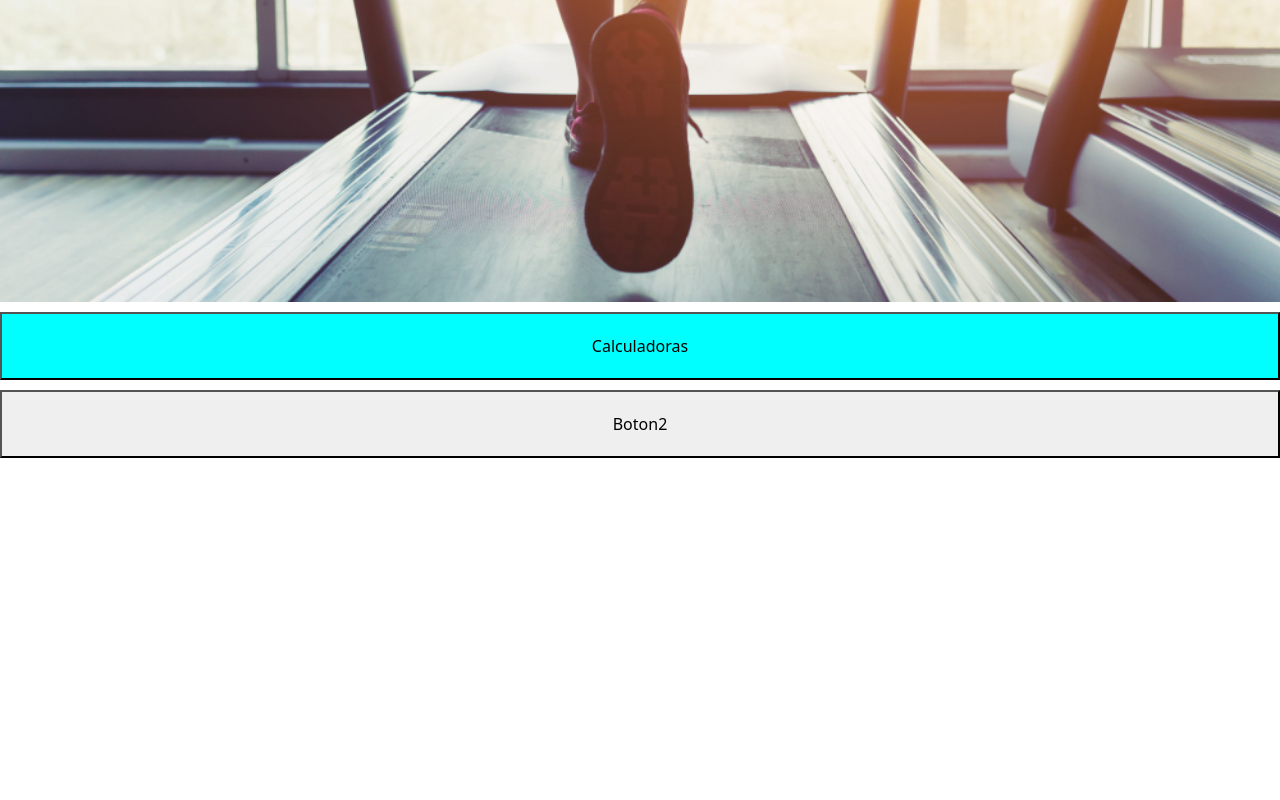
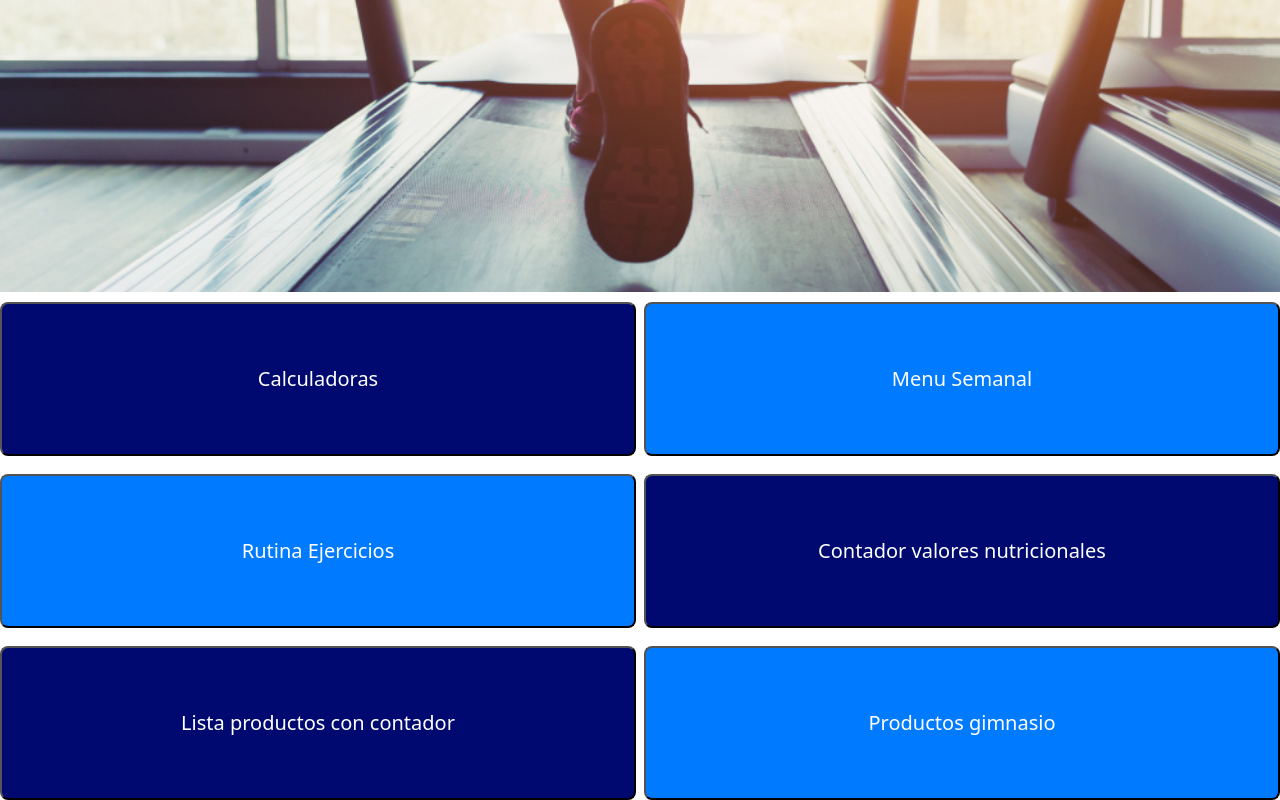
Before and after one commit to Algargi2003/fitness-app, an Angular app: page / in a window 1280 px wide. Shown: the part 412-1212 px from the top of the page. Before the commit the page ends 870 px from the top, so only its background shows below. Built offline with nearby package versions, Linux system fonts and the light colour scheme.

Commit message:
Meto todos los botones

```diff
--- a/src/app/app.component.css
+++ b/src/app/app.component.css
@@ -0,0 +1,3 @@
+body{
+  background-color: lightblue;
+}
--- a/src/app/body/body.component.css
+++ b/src/app/body/body.component.css
@@ -1,12 +1,37 @@
 .fotoPrincipal{
-  margin-top: 10px;
+
   width: 100%;
 
 }
+
 .boton{
-  padding: 20px;
+  padding-top: 60px;
+  padding-bottom: 60px;
   margin-top: 10px;
+  font-size: 20px;
+  border-radius: 8px;
+  color: white;
 }
+
 .boton1{
-  background-color: aqua;
+  background-color: rgb(0, 9, 112);
 }
+.boton2{
+  background-color: rgb(0, 123, 255);
+}
+.boton3{
+  background-color: rgb(0, 123, 255);
+}
+.boton4{
+  background-color: rgb(0, 9, 112);
+}
+.boton5{
+  background-color: rgb(0, 9, 112);
+}
+.boton6{
+  background-color: rgb(0, 123, 255);
+}
+.l-grid-2{
+  display: grid;
+  grid-template-columns: repeat(2, 1fr);
+}
--- a/src/app/body/body.component.html
+++ b/src/app/body/body.component.html
@@ -1,6 +1,12 @@
 <div class=" d-flex flex-column">
-  <img src="./assets/fotoPrincipal.png" class=" fotoPrincipal">
-  <button routerLink="/calculadoras" class="boton boton1">Calculadoras</button>
-  <button class="boton boton2">Boton2</button>
-  <!--Aqui estaran los enlaces a las diferentes funciones-->
+
+  <div class=" l-grid-2 gap-2">
+    <button routerLink="/calculadoras" class="boton boton1">Calculadoras</button>
+    <button class="boton boton2">Menu Semanal</button>
+    <button class="boton boton3">Rutina Ejercicios</button>
+    <button class="boton boton4">Contador valores nutricionales</button>
+    <button class="boton boton5">Lista productos con contador</button>
+    <button class="boton boton6">Productos gimnasio</button>
+  </div>
+
 </div>
--- a/src/app/navbar/navbar.component.html
+++ b/src/app/navbar/navbar.component.html
@@ -7,3 +7,4 @@
   </div>
 
 </nav>
+<img src="./assets/fotoPrincipal.png" width="100%">
```
